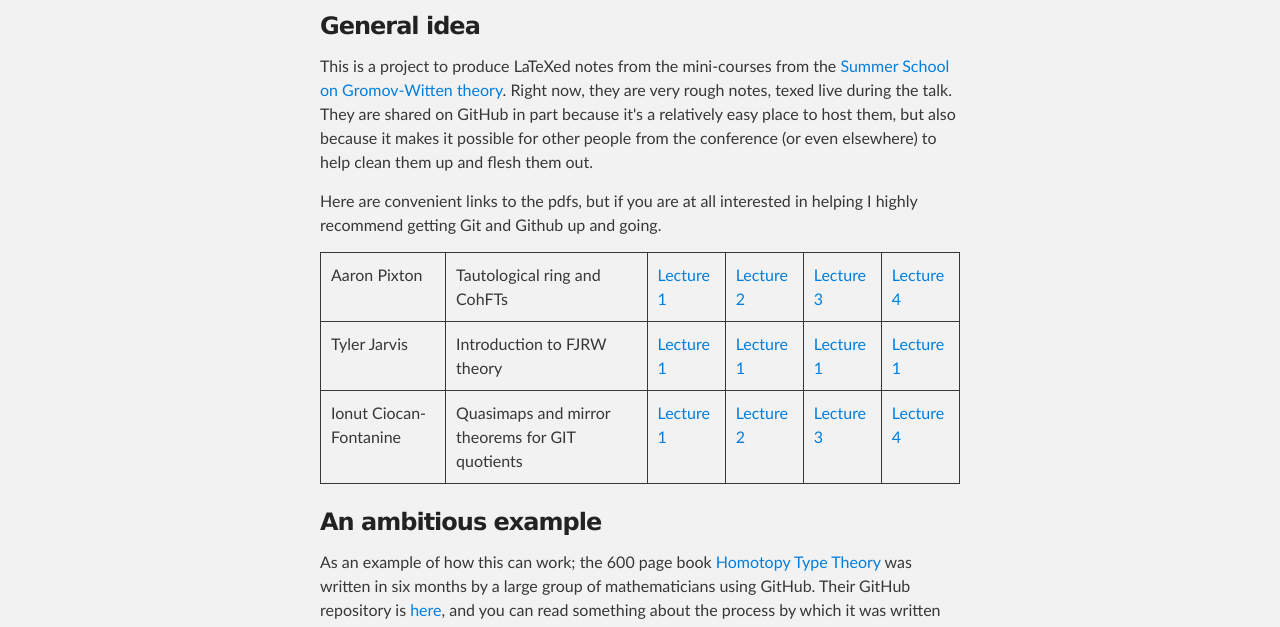
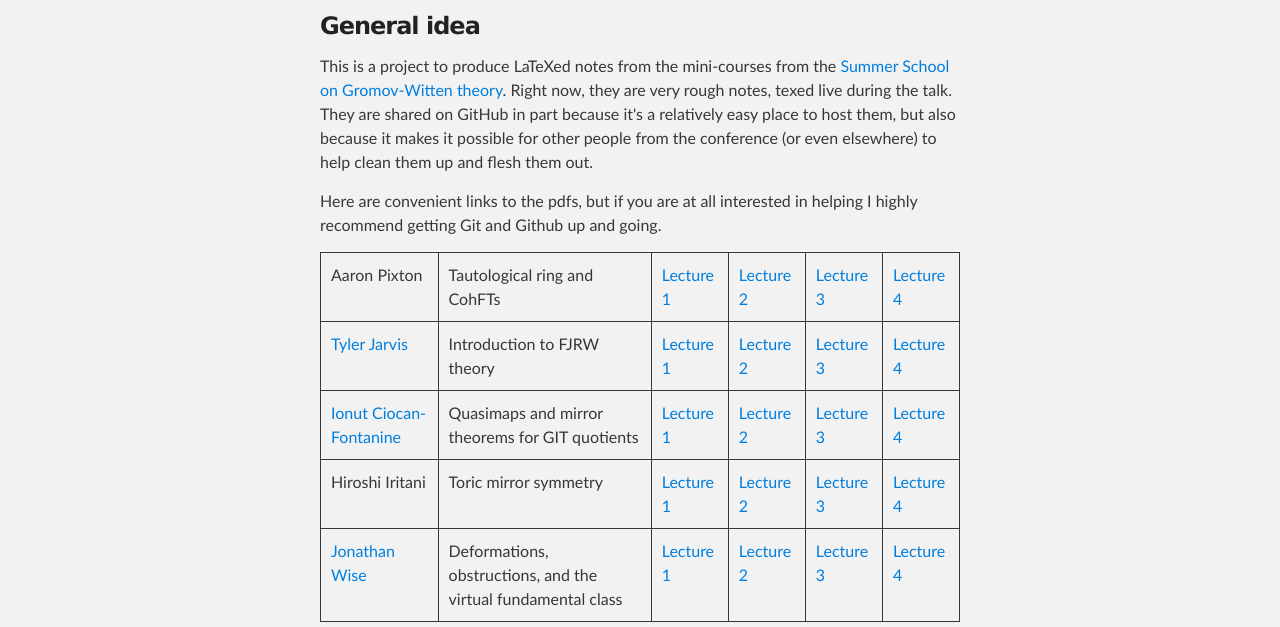
Before and after one commit to ptwiddle/Pingree2014-GW, a plain HTML site: page index.html in a window 1280 px wide. Shown: the part 315-942 px from the top of the page. Drawn offline with Linux system fonts and the light colour scheme.

Commit message:
Finishing and fixing table of links

```diff
--- a/index.html
+++ b/index.html
@@ -48,21 +48,38 @@
 <td><a href="https://github.com/ptwiddle/Pingree2014-GW/raw/master/Pixton/Pix4.pdf">Lecture 4</a></td>
 </tr>
 <tr>
-<td>Tyler Jarvis</td>
+<td><a href="http://www.math.byu.edu/~jarvis/">Tyler Jarvis</a></td>
 <td>Introduction to FJRW theory</td>
 <td><a href="https://github.com/ptwiddle/Pingree2014-GW/raw/master/Jarvis/Jarvis1.pdf">Lecture 1</a></td>
-<td><a href="https://github.com/ptwiddle/Pingree2014-GW/raw/master/Jarvis/Jarvis1.pdf">Lecture 1</a></td>
-<td><a href="https://github.com/ptwiddle/Pingree2014-GW/raw/master/Jarvis/Jarvis1.pdf">Lecture 1</a></td>
-<td><a href="https://github.com/ptwiddle/Pingree2014-GW/raw/master/Jarvis/Jarvis1.pdf">Lecture 1</a></td>
+<td><a href="https://github.com/ptwiddle/Pingree2014-GW/raw/master/Jarvis/Jarvis2.pdf">Lecture 2</a></td>
+<td><a href="https://github.com/ptwiddle/Pingree2014-GW/raw/master/Jarvis/Jarvis3.pdf">Lecture 3</a></td>
+<td><a href="https://github.com/ptwiddle/Pingree2014-GW/raw/master/Jarvis/Jarvis4.pdf">Lecture 4</a></td>
 </tr>
 <tr>
-<td>Ionut Ciocan-Fontanine</td>
+<td><a href="www.math.umn.edu/~ciocan/">Ionut Ciocan-Fontanine</a></td>
 <td>Quasimaps and mirror theorems for GIT quotients</td>
 <td><a href="https://github.com/ptwiddle/Pingree2014-GW/raw/master/Ciocan-Fontanine/CF1.pdf">Lecture 1</a></td>
 <td><a href="https://github.com/ptwiddle/Pingree2014-GW/raw/master/Ciocan-Fontanine/CF2.pdf">Lecture 2</a></td>
 <td><a href="https://github.com/ptwiddle/Pingree2014-GW/raw/master/Ciocan-Fontanine/CF3.pdf">Lecture 3</a></td>
 <td><a href="https://github.com/ptwiddle/Pingree2014-GW/raw/master/Ciocan-Fontanine/CF4.pdf">Lecture 4</a></td>
 </tr>
+<tr>
+<td>Hiroshi Iritani</td>
+<td>Toric mirror symmetry</td>
+<td><a href="https://github.com/ptwiddle/Pingree2014-GW/raw/master/Iritani/Iritani1.pdf">Lecture 1</a></td>
+<td><a href="https://github.com/ptwiddle/Pingree2014-GW/raw/master/Iritani/Iritani2.pdf">Lecture 2</a></td>
+<td><a href="https://github.com/ptwiddle/Pingree2014-GW/raw/master/Iritani/Iritani3.pdf">Lecture 3</a></td>
+<td><a href="https://github.com/ptwiddle/Pingree2014-GW/raw/master/Iritani/Iritani4.pdf">Lecture 4</a></td>
+</tr>
+<tr>
+<td><a href="math.colorado.edu/~jonathan.wise/">Jonathan Wise</a></td>
+<td>Deformations, obstructions, and the virtual fundamental class</td>
+<td><a href="https://github.com/ptwiddle/Pingree2014-GW/raw/master/Wise/Wise1.pdf">Lecture 1</a></td>
+<td><a href="https://github.com/ptwiddle/Pingree2014-GW/raw/master/Wise/Wise2.pdf">Lecture 2</a></td>
+<td><a href="https://github.com/ptwiddle/Pingree2014-GW/raw/master/Wise/Wise3.pdf">Lecture 3</a></td>
+<td><a href="https://github.com/ptwiddle/Pingree2014-GW/raw/master/Wise/Wise4.pdf">Lecture 4</a></td>
+</tr>
+
 </table>
 
 
```
